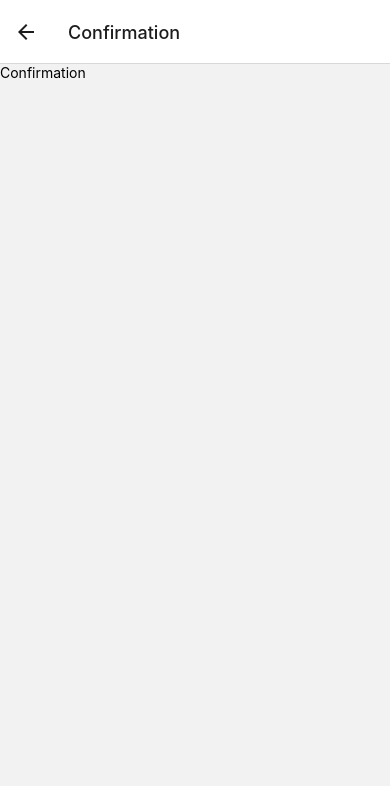
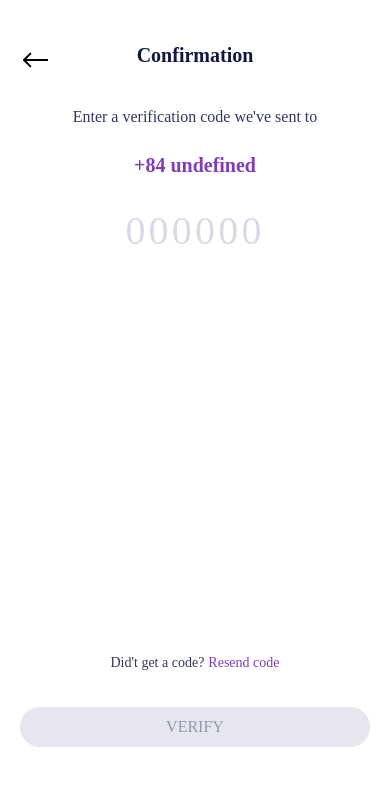
Before and after one commit to luongvantuit/RNAppUI, a React Native app: screen /Confirmation in a window 390 px wide. Shown: the top 786 px of the page. Built offline with nearby package versions, Linux system fonts and the light colour scheme.

Commit message:
comfirmation code

```diff
--- a/navigators/NavigatorApp.tsx
+++ b/navigators/NavigatorApp.tsx
@@ -18,7 +18,9 @@ export default function NavigatorApp() {
         }} />
         <Stack.Screen name={"SignIn"} component={SignIn} />
         <Stack.Screen name={"Recovery"} component={Recovery} />
-        <Stack.Screen name={"Confirmation"} component={Confirmation} />
+        <Stack.Screen name={"Confirmation"} component={Confirmation} options={{
+          headerShown: false
+        }} />
         <Stack.Screen name={"OnBroading"} component={OnBroading} options={{
           headerShown: false,
         }} />
--- a/screens/Confirmation.tsx
+++ b/screens/Confirmation.tsx
@@ -1,10 +1,183 @@
-import React from 'react';
-import {View, Text} from 'react-native';
+import { RouteProp } from '@react-navigation/native';
+import { NativeStackNavigationProp } from '@react-navigation/native-stack';
+import React, { useState } from 'react';
+import {
+  View,
+  Text,
+  TouchableWithoutFeedback,
+  Keyboard,
+  KeyboardAvoidingView,
+  TextInput,
+  Pressable,
+  StyleSheet,
+} from 'react-native';
+import styleComponent from '../styles/style-component';
+import HeaderBack from '../widgets/HeaderBack';
 
-export default function Confirmation() {
+export default function Confirmation(props: {
+  route: RouteProp<any>;
+  navigation: NativeStackNavigationProp<any>;
+}) {
+
+  const [inputCode, setInputCode] = useState<string>('');
+  const [inputCodeFocus, setInputCodeFocus] = useState<boolean>(false);
+
   return (
-    <View>
-      <Text>Confirmation</Text>
-    </View>
+    <TouchableWithoutFeedback onPress={Keyboard.dismiss}>
+      <KeyboardAvoidingView
+        behavior="padding"
+        style={[
+          {
+            backgroundColor: 'white',
+          },
+          styleComponent.box.container,
+        ]}>
+        <HeaderBack navigation={props.navigation} title="Confirmation" />
+        <Text
+          style={[
+            {
+              textAlign: 'center',
+              fontFamily: 'Nunito',
+              fontSize: 16,
+              fontWeight: '400',
+              color: '#31385C',
+              marginVertical: 20,
+            },
+          ]}>
+          Enter a verification code we've sent to
+        </Text>
+        <Text
+          style={[
+            styleComponent.text.primary,
+            styleComponent.text.textAlignCenter,
+            {
+              marginTop: 8,
+              color: '#833DB4',
+              fontWeight: '600',
+              fontSize: 20,
+            },
+          ]}>
+          {`+84 ${props.route.params?.numberPhone}`}
+        </Text>
+        <TextInput
+          placeholder={"000000"}
+          placeholderTextColor={'#D8DAE5'}
+          maxLength={6}
+          keyboardType='number-pad'
+          onChangeText={(code: string) => {
+            setInputCode(code)
+          }}
+          onBlur={() => {
+            setInputCodeFocus(false)
+          }}
+          onFocus={() => {
+            setInputCodeFocus(true)
+          }}
+          style={[
+            {
+              letterSpacing: 3.2,
+              marginHorizontal: 20,
+              marginTop: 28.5,
+              height: 50,
+              fontSize: 40,
+              fontWeight: '600',
+              color: '#31385C',
+              display: 'flex',
+            },
+            styleComponent.text.primary,
+            styleComponent.text.textAlignCenter
+          ]}
+        />
+        <View
+          style={[
+            {
+              justifyContent: 'flex-end'
+            },
+            styleComponent.box.container,
+            styleComponent.display.flex
+          ]}
+        >
+          <View
+            style={[
+              {
+                marginTop: 20,
+              },
+              styleComponent.flex.row,
+              styleComponent.box.justifyContentCenter,
+            ]}
+          >
+            <Text
+              style={[
+                style.text,
+                styleComponent.text.primary,
+                {
+                  marginRight: 4
+                }
+              ]}
+            >
+              Did't get a code?
+            </Text>
+            {
+              /// Button Resend Code Verify
+            }
+            <Pressable
+              onPress={() => {
+
+              }}
+            >
+              <Text
+                style={[
+                  style.text,
+                  {
+                    color: '#833DB4'
+                  },
+                  styleComponent.text.primary
+                ]}
+              >
+                Resend code
+              </Text>
+            </Pressable>
+          </View>
+          <Pressable
+            style={[
+              {
+                marginHorizontal: 20,
+                backgroundColor: inputCode.length >= 6 ? '#833DB4' : '#E5E6EE',
+                height: 40,
+                borderRadius: 40,
+                marginBottom: inputCodeFocus ? 15.5 : 97.5,
+                marginTop: 36,
+              }
+            ]}
+            onPress={() => {
+
+            }}
+          >
+            <Text
+              style={[
+                {
+                  lineHeight: 40,
+                  color: inputCode.length >= 6 ? 'white' : '#9599AE',
+                  fontSize: 16,
+                  fontWeight: '600'
+                },
+                styleComponent.text.textAlignCenter,
+                styleComponent.text.primary,
+              ]}
+            >VERIFY</Text>
+          </Pressable>
+        </View>
+      </KeyboardAvoidingView>
+    </TouchableWithoutFeedback>
   );
 }
+
+
+const style = StyleSheet.create({
+  text: {
+    color: '#31385C',
+    fontWeight: '600',
+    fontSize: 14,
+    textAlign: 'center',
+  }
+})
--- a/screens/SignUp.tsx
+++ b/screens/SignUp.tsx
@@ -129,7 +129,14 @@ export default function SignUp(props: { navigation: NativeStackNavigationProp<an
                 marginBottom: inputNumberPhoneFocus ? 15.5 : 97.5,
                 backgroundColor: inputNumberPhone.length > 0 ? '#833DB4' : '#E5E6EE'
               },
-            ]}>
+            ]}
+            onPress={() => {
+              if (inputNumberPhone.length > 0)
+                props.navigation.navigate('Confirmation', {
+                  numberPhone: inputNumberPhone
+                })
+            }}
+          >
             <Text style={
               [
                 {
--- a/styles/style-component.ts
+++ b/styles/style-component.ts
@@ -2,24 +2,28 @@ import styleBox from "./style-box";
 import styleDisplay from "./style-display";
 import styleFlex from "./style-flex";
 import stylePosition from "./style-position";
+import styleText from "./style-text";
 
 const box = styleBox;
 const display = styleDisplay;
 const flex = styleFlex;
 const position = stylePosition;
+const text = styleText;
 
 const styleComponent = {
     box,
     display,
     flex,
-    position
+    position,
+    text,
 }
 
 export {
     box,
     display,
     flex,
-    position
+    position,
+    text
 }
 
 export default styleComponent
--- /dev/null
+++ b/styles/style-text.ts
@@ -0,0 +1,14 @@
+import { StyleSheet } from "react-native";
+
+
+const styleText = StyleSheet.create({
+    primary: {
+        fontFamily: 'Nunito',
+        fontWeight: '400',
+    },
+    textAlignCenter: {
+        textAlign: 'center'
+    }
+})
+
+export default styleText;
```
